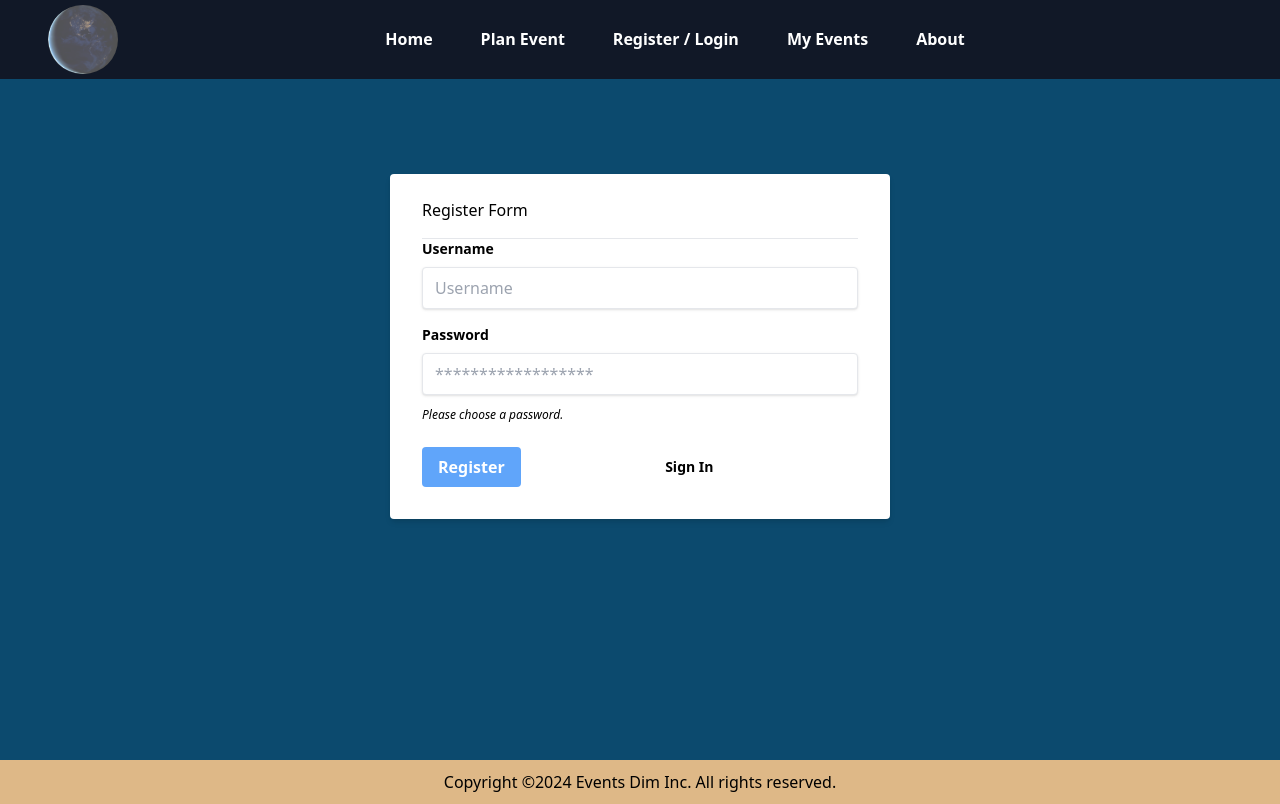
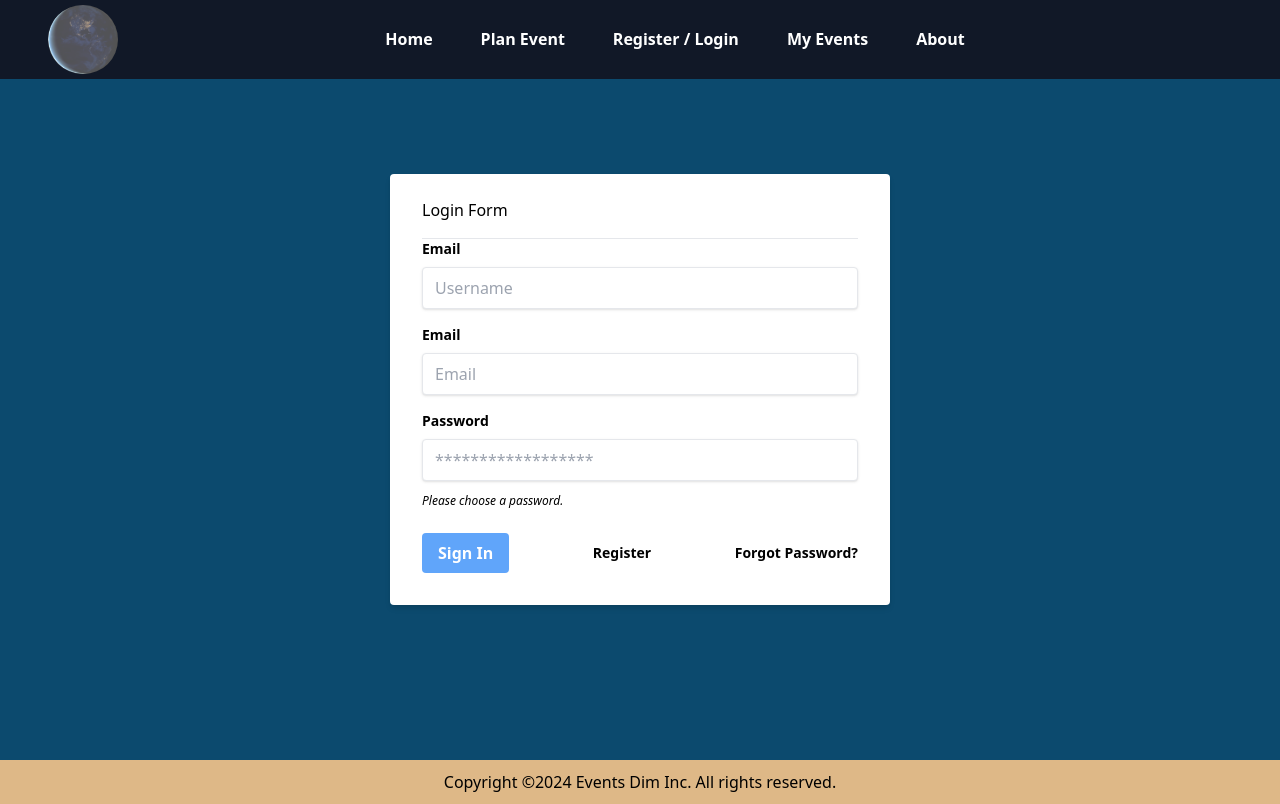
Before and after one commit to Sora0216/EventDim, a React (Vite) app in the folder frontend/: page /register in a window 1280 px wide. Built offline with nearby package versions, Linux system fonts and the light colour scheme.

Commit message:
debugging

```diff
--- a/frontend/src/pages/Register.jsx
+++ b/frontend/src/pages/Register.jsx
@@ -1,4 +1,118 @@
+
+import { useState } from 'react';
+import { useMutation } from '@apollo/client'
+import { SIGNUP_USER } from "../utils/mutations";
+import Auth from "../utils/auth";
+
 function Register() {
+
+  const [formState, setFormState] = useState({ username: '', email: '', password: '' });
+  const [signup, { error }] = useMutation(SIGNUP_USER);
+
+  const handleFormSubmit = async (event) => {
+    event.preventDefault();
+    try {
+      const { data } = await signup({
+        variables: { ...formState },
+      });
+      Auth.login(data.login.token);
+    } catch (e) {
+      console.error(e);
+    }
+  };
+
+  const handleChange = (event) => {
+    const { name, value } = event.target;
+    setFormState({
+      ...formState,
+      [name]: value,
+    });
+  };
+
+  return (
+    <div className="flex justify-center pt-[90px]">
+      <div className="bg-white shadow-md rounded px-8 pt-6 pb-8 mb-4 flex flex-col w-[500px] p-10">
+        <form onSubmit={handleFormSubmit}>
+          <div className="mb-4">
+            <h2 className="mb-4">Login Form</h2>
+            <hr />
+            <label
+              className="block text-grey-darker text-sm font-bold mb-2"
+              htmlFor="useranme"
+            >
+              Email
+            </label>
+            <input
+              className="shadow appearance-none border rounded w-full py-2 px-3 text-grey-darker"
+              id="username"
+              type="username"
+              name="username"
+              placeholder="Username"
+              value={formState.username}
+              onChange={handleChange}
+            />
+          </div>
+          <div className="mb-4">
+            <label
+              className="block text-grey-darker text-sm font-bold mb-2"
+              htmlFor="email"
+            >
+              Email
+            </label>
+            <input
+              className="shadow appearance-none border rounded w-full py-2 px-3 text-grey-darker"
+              id="email"
+              type="email"
+              name="email"
+              placeholder="Email"
+              value={formState.email}
+              onChange={handleChange}
+            />
+          </div>
+          <div className="mb-6">
+            <label
+              className="block text-grey-darker text-sm font-bold mb-2"
+              htmlFor="password"
+            >
+              Password
+            </label>
+            <input
+              className="shadow appearance-none border border-red rounded w-full py-2 px-3 text-grey-darker mb-3"
+              id="password"
+              type="password"
+              name="password"
+              placeholder="******************"
+              value={formState.password}
+              onChange={handleChange}
+            />
+            <p className="text-red text-xs italic">Please choose a password.</p>
+          </div>
+          <div className="flex items-center justify-between">
+            <button
+              className="bg-blue-400 hover:bg-blue-dark text-white font-bold py-2 px-4 rounded"
+              type="submit"
+            >
+              Sign In
+            </button>
+            <a
+              className="inline-block align-baseline font-bold text-sm text-blue hover:text-blue-darker"
+              href="/signup"
+            >
+              Register
+            </a>
+            <a
+              className="inline-block align-baseline font-bold text-sm text-blue hover:text-blue-darker"
+              href="#"
+            >
+              Forgot Password?
+            </a>
+          </div>
+        </form>
+        {error && <p className="text-red-500 text-xs italic mt-4">Login failed. Please check your credentials and try again.</p>}
+      </div>
+    </div>
+  );
+  /*
   return (
     <div class="flex justify-center pt-[90px]">
       <div class="bg-white shadow-md rounded px-8 pt-6 pb-8 mb-4 flex flex-col w-[500px] p-10">
@@ -54,6 +168,7 @@ function Register() {
       </div>
     </div>
   );
+  */
 }
 
 export default Register;
```
